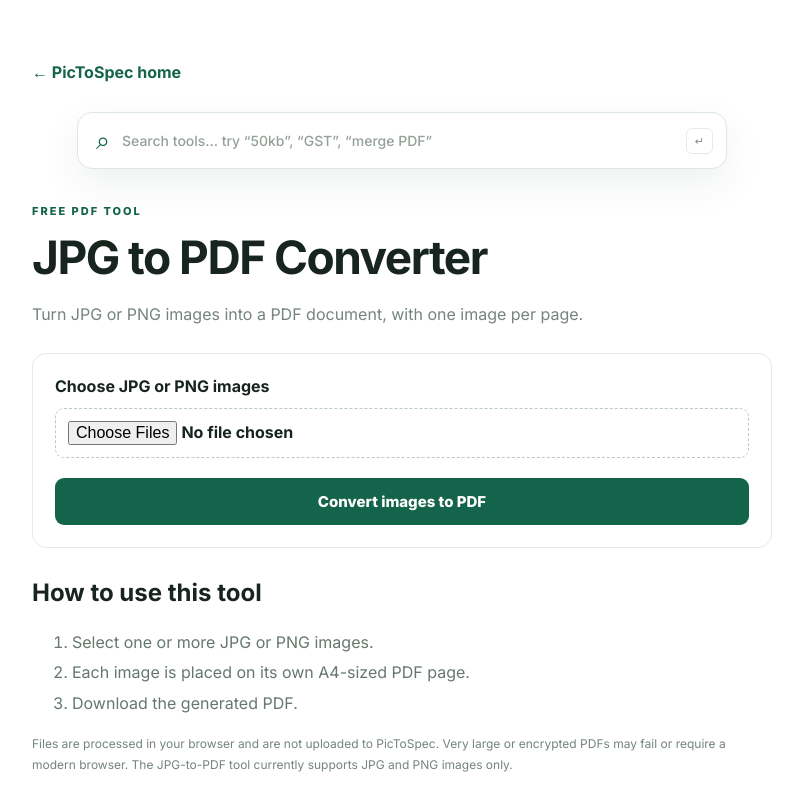
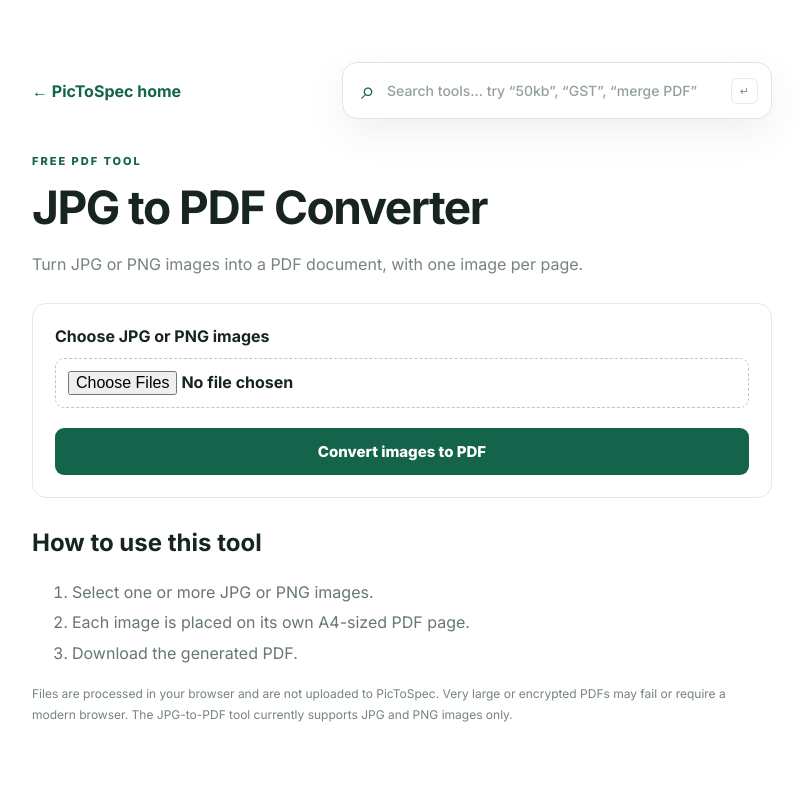
Before and after one commit to ya6331856-cpu/pic-to-spec, a Next.js app: page /jpg-to-pdf in a window 1280 px wide. Shown: the top 810 px of the page, without its empty margins (238-1041 px from the left). Built offline with nearby package versions, Linux system fonts and the light colour scheme.

Commit message:
Polish search placement across tool page headers

```diff
--- a/app/globals.css
+++ b/app/globals.css
@@ -116,3 +116,13 @@ button:focus-visible,a:focus-visible,select:focus-visible,input:focus-visible{ou
 .directory-category .tool-card strong{margin-top:auto;color:var(--green);font-size:9px;letter-spacing:.5px}
 @media(max-width:850px){.directory-category .quick-grid{grid-template-columns:repeat(2,minmax(0,1fr))}}
 @media(max-width:520px){.tool-search{margin-top:24px}.tool-search-box{gap:8px;padding-left:13px}.tool-search-box input{font-size:12px}.tool-search-box kbd{display:none}.hero-proof{gap:10px 15px;font-size:10px}.tool-directory{padding:0 15px}.directory-category .quick-grid{gap:9px}.directory-category .tool-card{min-height:124px;padding:14px}.directory-category .tool-card b{font-size:12px}.directory-heading{display:block}}
+
+.tool-page-top{display:flex;align-items:center;justify-content:space-between;gap:20px;margin-bottom:28px}
+.tool-page-top .tool-search{flex:1;max-width:430px;margin:0}
+.topbar .tool-search{flex:1;max-width:330px;margin:0 16px}
+.topbar .tool-search-box{padding:3px 9px;border-radius:9px;box-shadow:none}
+.topbar .tool-search-box input{font-size:11px;padding:9px 0}
+.topbar .tool-search-box>span{font-size:19px}
+.topbar .tool-search-box kbd{display:none}
+.topbar .tool-search-results>a{padding:10px 13px}
+@media(max-width:700px){.tool-page-top{align-items:flex-start;flex-direction:column;gap:12px}.tool-page-top .tool-search{width:100%;max-width:none}.topbar .tool-search{max-width:none;flex:1;margin:0 8px}.topbar .tool-search-box{padding:2px 8px}.topbar .tool-search-box input{font-size:10px}.topbar .tool-search-box>span{display:none}}
```
